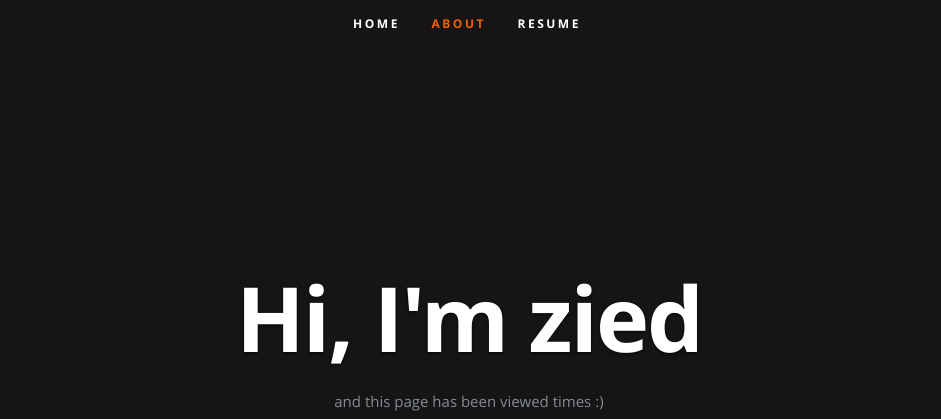
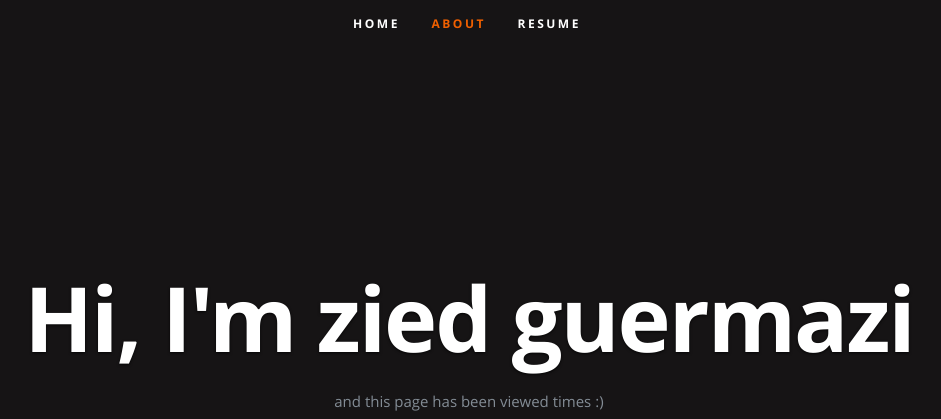
Before and after one commit to zeeepii/azure-resume, a plain HTML site: page frontend/index.html in a window 1280 px wide. Shown: the top 419 px of the page, without its empty margins (173-1114 px from the left). Drawn offline with nearby package versions, Linux system fonts and the light colour scheme; no server answers.

Commit message:
modifier l index file

```diff
--- a/frontend/index.html
+++ b/frontend/index.html
@@ -54,7 +54,7 @@
 
       <div class="row banner">
          <div class="banner-text">
-            <h1 class="responsive-headline">Hi, I'm zied</h1>
+            <h1 class="responsive-headline">Hi, I'm zied guermazi</h1>
 
             <p>and this page has been viewed <a id="counter"></a> times :) </p>
             <ul class="social">
```
